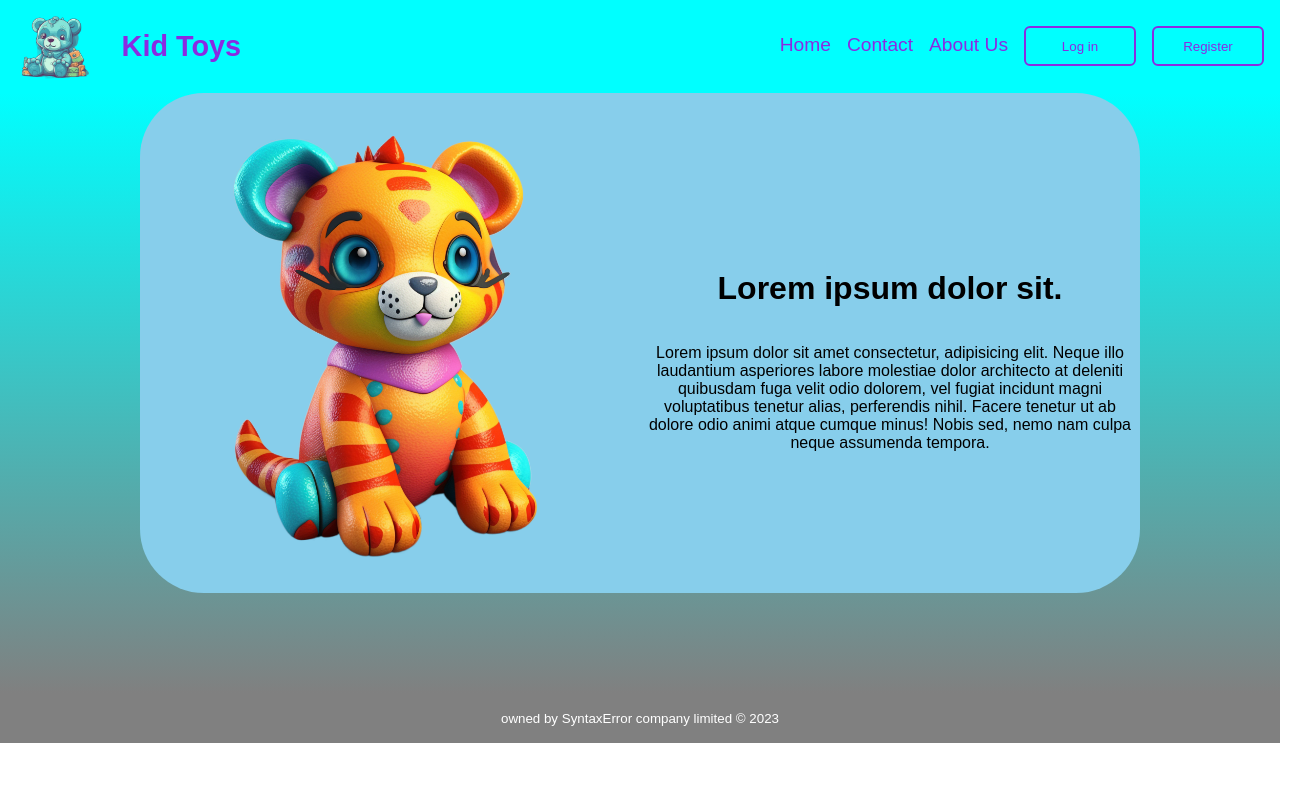
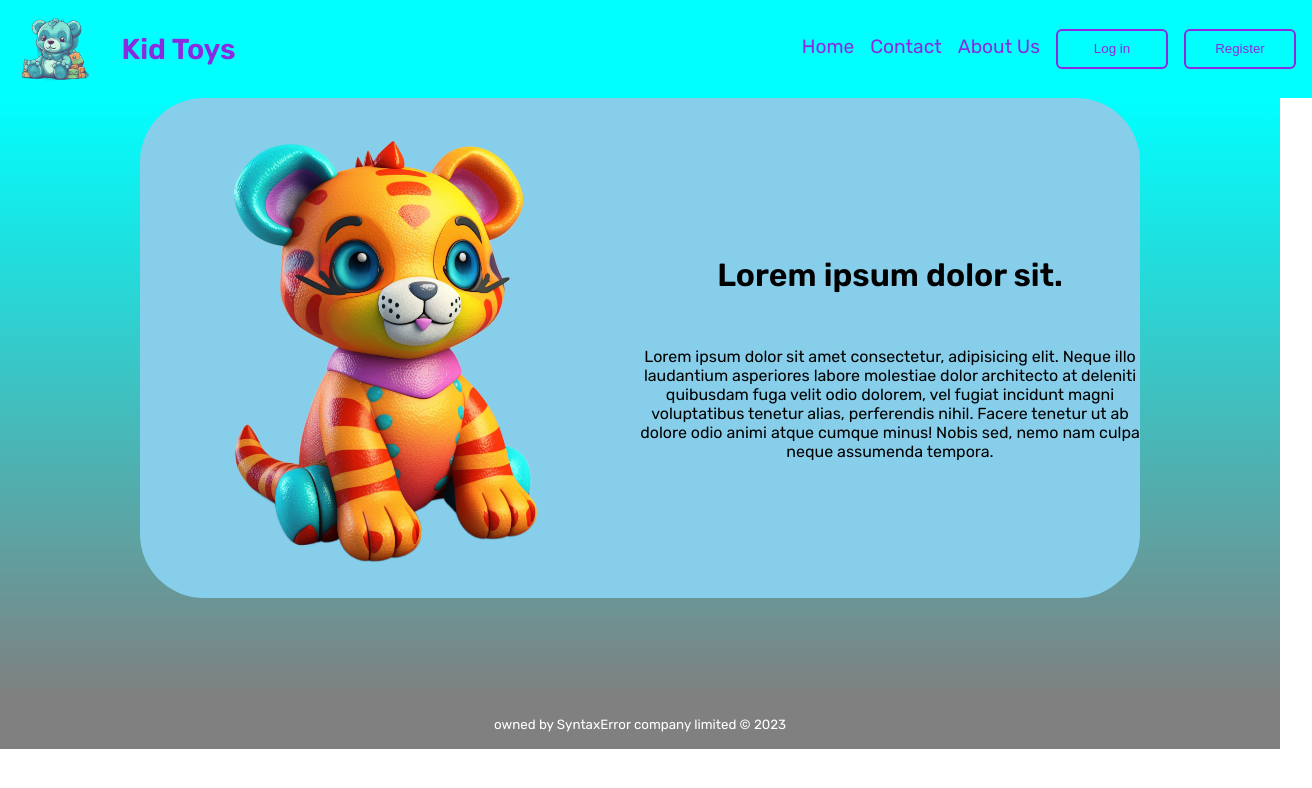
Before and after one commit to z0bla/kid-toys-webapp, a React (Create React App) app: page / in a window 1280 px wide. Shown: the top 788 px of the page, 1312 px wide, since content can reach past the window. Built offline with nearby package versions, Linux system fonts and the light colour scheme.

Commit message:
Remove CSS reset

```diff
--- a/src/components/Header/Header.module.css
+++ b/src/components/Header/Header.module.css
@@ -1,10 +1,3 @@
-* {
-  margin: 0;
-  padding: 0;
-  font-family: "Poppins", sans-serif;
-  box-sizing: border-box;
-}
-
 .headerContainer {
   font-size: 1.2rem;
   top: 0;
```
